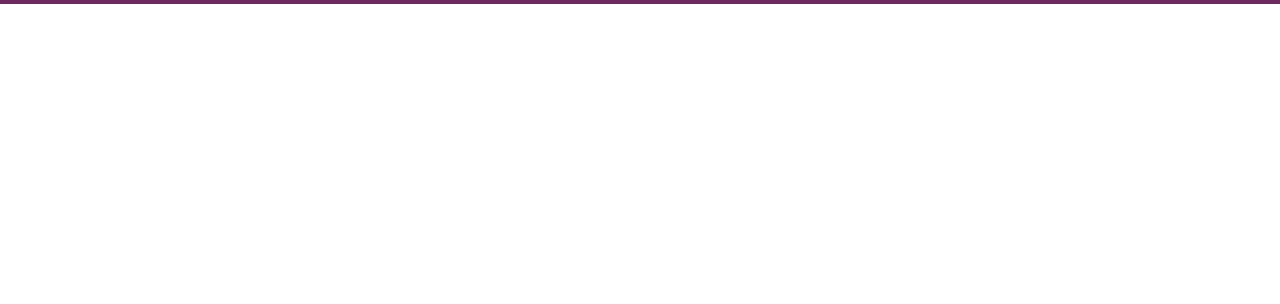
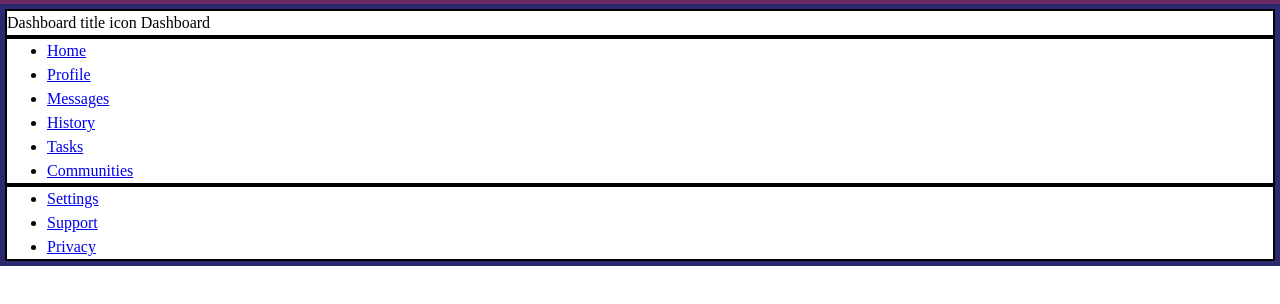
Before and after one commit to itsvictoroyedeji/test-admin-dashboard, a plain HTML site: page index.html in a window 1280 px wide. Shown: the part 308-612 px from the top of the page. Drawn offline with Linux system fonts and the light colour scheme.

Commit message:
feat: Add Sidebar raw HTML

```diff
--- a/index.html
+++ b/index.html
@@ -10,6 +10,7 @@
   <div class="container">
 
     <div class="header">
+
       <div class="top-header">
         <form id="searchform" class="search-form" action="" method="get">
           <div class="search">
@@ -38,13 +39,13 @@
           <div class="bottom-menu-profile-image">
             <!-- Circle image icon here --> Bottom circle image
           </div>
-          <p class="profile-intro">
+          <div class="profile-intro">
             Hi there,
-          </p>
-          <h2 class="bottom-header-profile-name">
-            Victor Oyedeji
-            <span>(@victor)</span>
-          </h2>
+            <h2>
+              Victor Oyedeji
+              <span>(@victor)</span>
+            </h2>
+          </div>
         </div>
         <div class="profile-buttons">
           <p>
@@ -64,9 +65,83 @@
           </p>
         </div>
       </div>
+
     </div>
 
+    <div class="sidebar">
 
+      <div class="sidebar-header">
+        <!-- Dashboard title icon goes here --> Dashboard title icon
+        <span class="dashboard-title">
+          Dashboard
+        </span>
+      </div>
+
+      <div class="main-nav">
+        <ul id="main-nav-list">
+          <li>
+            <a href="#">
+              <!-- Home Icon svg -->
+               <div>Home</div>
+            </a>
+          </li>
+          <li>
+            <a href="#">
+              <!-- Profile Icon svg -->
+               <div>Profile</div>
+            </a>
+          </li>
+          <li>
+            <a href="#">
+              <!-- Messages Icon svg -->
+               <div>Messages</div>
+            </a>
+          </li>
+          <li>
+            <a href="#">
+              <!-- History Icon svg -->
+               <div>History</div>
+            </a>
+          </li>
+          <li>
+            <a href="#">
+              <!-- Tasks Icon svg -->
+               <div>Tasks</div>
+            </a>
+          </li>
+          <li>
+            <a href="#">
+              <!-- Communities Icon svg -->
+               <div>Communities</div>
+            </a>
+          </li>
+        </ul>
+      </div>
+
+      <div class="second-nav">
+        <ul id="main-nav-list">
+          <li>
+            <a href="#">
+              <!-- Settings Icon svg -->
+               <div>Settings</div>
+            </a>
+          </li>
+          <li>
+            <a href="#">
+              <!-- Support Icon svg -->
+               <div>Support</div>
+            </a>
+          </li>
+          <li>
+            <a href="#">
+              <!-- Privacy Icon svg -->
+               <div>Privacy</div>
+            </a>
+          </li>
+        </ul>
+      </div>
+
+    </div>
   </div>
 </body>
 </html>
--- a/styles.css
+++ b/styles.css
@@ -51,13 +51,20 @@ h1, h2, h3, h4, h5, h6 {
   isolation: isolate;
 }
 
-/* General Layout */
+/* Section borders */
 
 .header {
   border: 5px solid rgb(111,41,97);
 }
 
-.top-header,
-.bottom-header {
+.header > * {
   border: 2px solid;
 }
+
+.sidebar {
+  border: 5px solid rgb(42, 41, 111);
+}
+
+.sidebar > * {
+  border: 2px solid;
+}
```
